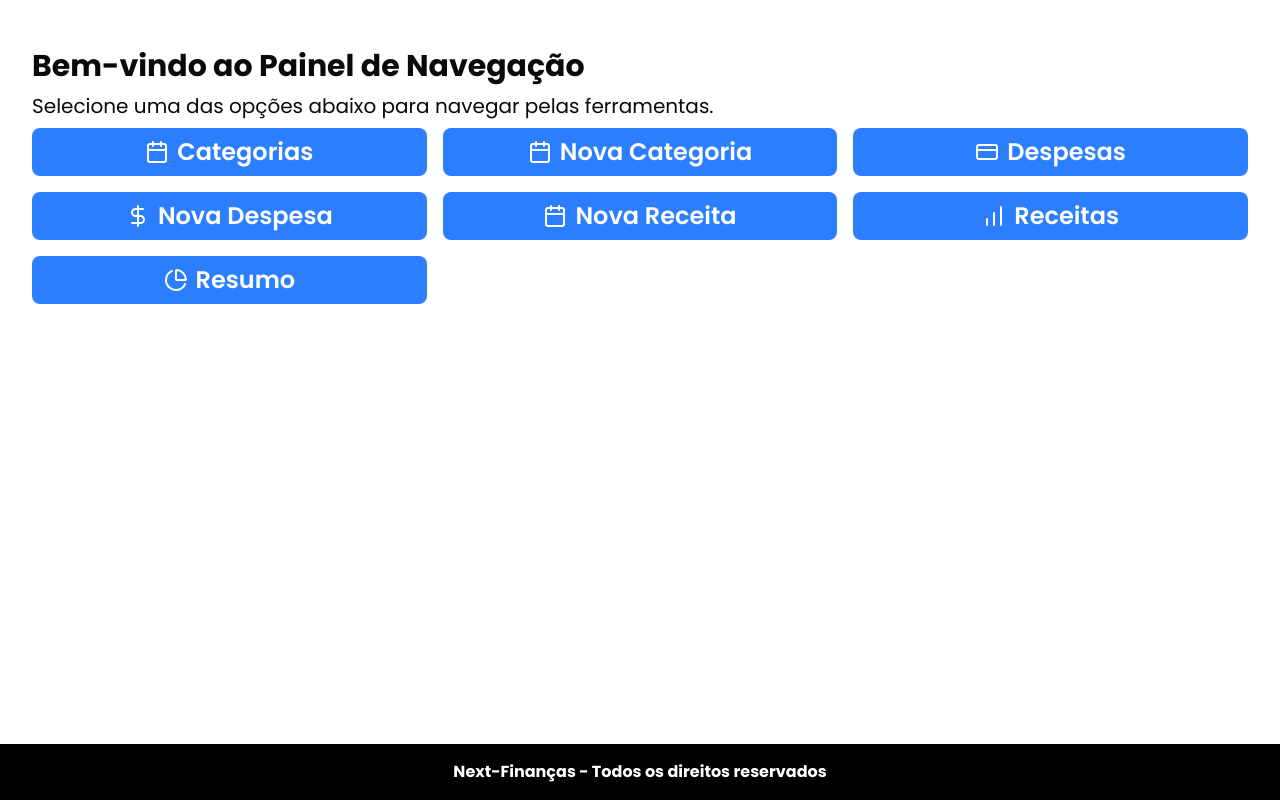
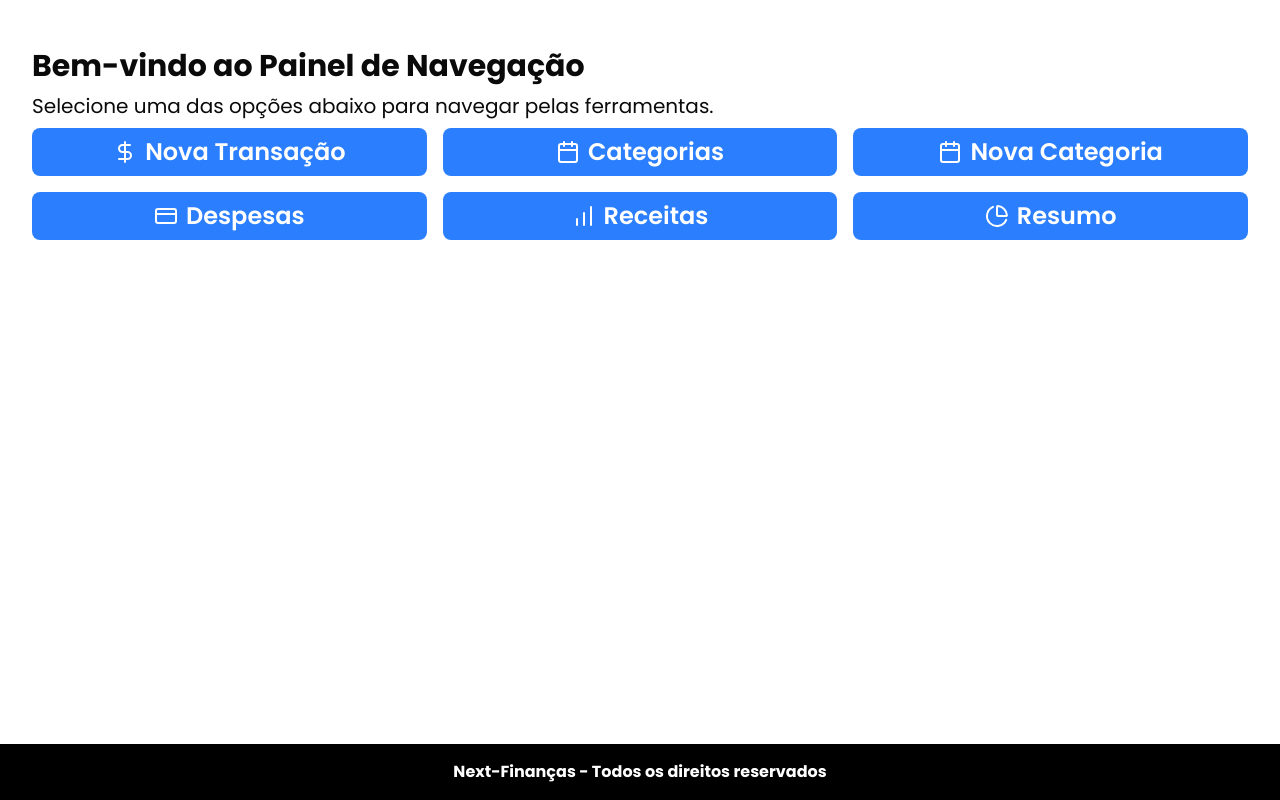
Before and after one commit to joseisaacpy/next-financas, a Next.js app: page / in a window 1280 px wide. Built offline with nearby package versions, Linux system fonts and the light colour scheme.

Commit message:
refactor(nav-links): refatorar links de navegação

```diff
--- a/data/NavLinks.tsx
+++ b/data/NavLinks.tsx
@@ -22,6 +22,12 @@ export const navItems: NavItem[] = [
     icon: <Home />,
   },
   {
+    name: "Nova Transação",
+    description: "Cadastre uma nova transação(despesa ou receita).",
+    href: "/cadastro",
+    icon: <DollarSign />,
+  },
+  {
     name: "Categorias",
     description: "Visualize e gerencie suas categorias.",
     href: "/categorias",
@@ -39,18 +45,7 @@ export const navItems: NavItem[] = [
     href: "/despesas",
     icon: <CreditCard />,
   },
-  {
-    name: "Nova Despesa",
-    description: "Adicione uma nova despesa ao seu controle.",
-    href: "/despesas/novo",
-    icon: <DollarSign />,
-  },
-  {
-    name: "Nova Receita",
-    description: "Registre um novo ganho ou entrada de dinheiro.",
-    href: "/receitas/nova",
-    icon: <Calendar />,
-  },
+
   {
     name: "Receitas",
     description: "Acompanhe todas as suas entradas de renda.",
```
